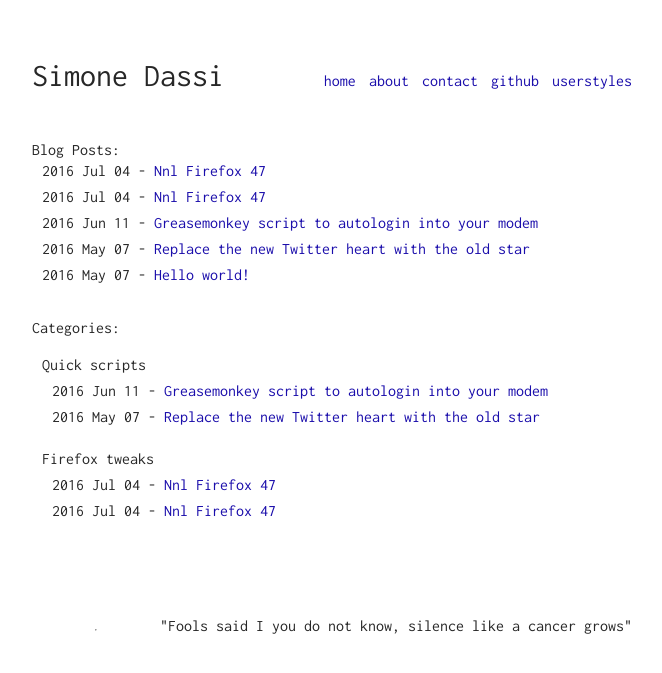
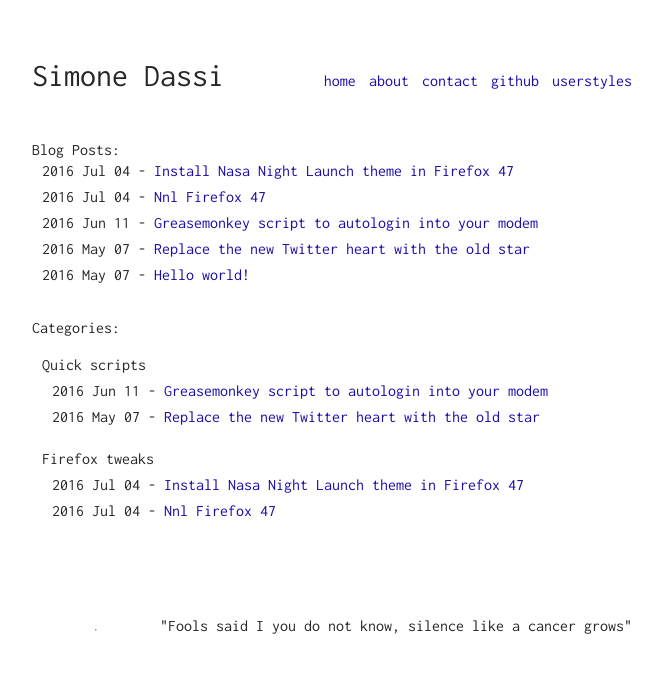
Before and after one commit to SimoDax/simodax.github.io, a Jekyll site: the page built from index.html, in a window 1280 px wide. Shown: the top 673 px of the page, without its empty margins (308-970 px from the left). Built offline with Jekyll 4.4.1, drawn with Linux system fonts in a browser that asks for light colours.

Commit message:
Updated 2016-07-04-nnl-firefox-47.md

```diff
--- a/_posts/2016-07-04-nnl-firefox-47.md
+++ b/_posts/2016-07-04-nnl-firefox-47.md
@@ -1,11 +1,12 @@
 ---
 published: true
 tags: firefox
+title: Install Nasa Night Launch theme in Firefox 47
 ---
 I've recently updated Firefox to version 47, but the theme I use, Nasa Night Launch, has't been updated since version 45, and it has become incompatible.
 As I want to keep using it while waiting for an update, I've used a workaround to forcibly install the old FF 45 version (there might be some bugs but I don't really care), here is how you do this:
 
-- Download the FF 45 version from [NNL official website](http://mcdavis.dreamhosters.com/nnlopenbeta/index.html)
+- Download the FF 45 version from the [NNL official website](http://mcdavis.dreamhosters.com/nnlopenbeta/index.html)
 - Open the file with any sort of zip/rar archiver
 - Extract the file install.rdf and open it with a text editor
 - Find the line
```
